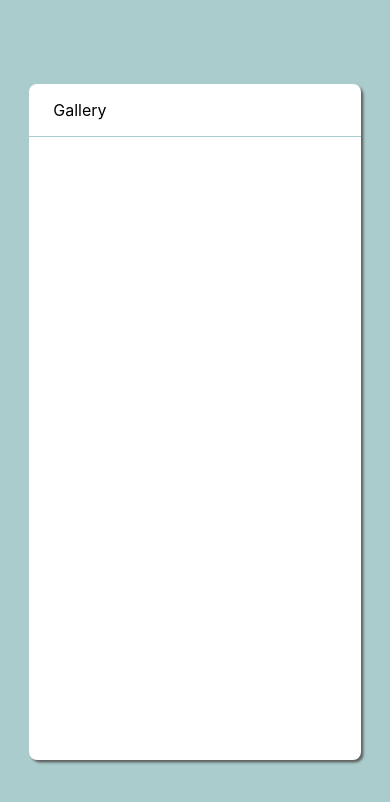
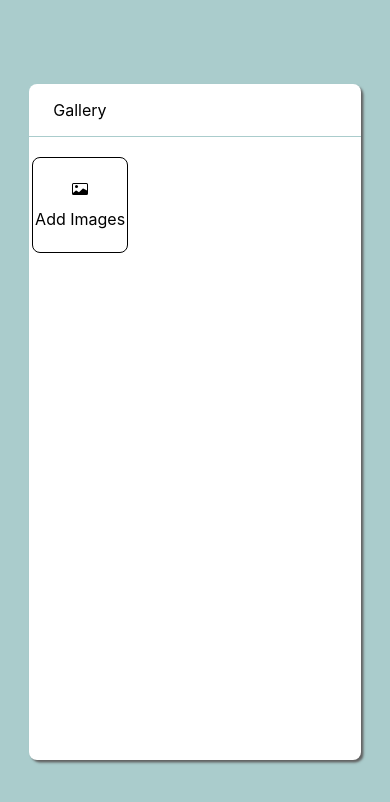
Before and after one commit to KawshikBss/react-picture-gallery, a React (Create React App) app: page / in a window 390 px wide. Shown: the top 802 px of the page. Built offline with nearby package versions, Linux system fonts and the light colour scheme.

Commit message:
fixed responsive

```diff
--- a/src/components/Card/card.css
+++ b/src/components/Card/card.css
@@ -5,6 +5,9 @@
     border-radius: 0.5rem;
     overflow: hidden;
     position: relative;
+}
+
+.card-container.card-hollow {
     background-color: #a5a5a5;
 }
 
@@ -14,11 +17,13 @@
 }
 
 .card-inner {
+    width: 100%;
+    height: 100%;
     border-radius: 0.5rem;
     overflow: hidden;
 }
 
-.card-hollow {
+.card-hollow .card-inner {
     scale: 0.9;
     border: 1px solid;
 }
@@ -33,7 +38,7 @@
 .card-img {
     width: 100%;
     height: 100%;
-    object-fit: contain;
+    object-fit: cover;
 }
 
 .card-overlay {
--- a/src/styles/gallery.css
+++ b/src/styles/gallery.css
@@ -46,7 +46,7 @@
     display: grid;
     grid-template-columns: repeat(5, 12rem);
     grid-auto-rows: 12rem;
-    justify-content: center;
+    justify-content: space-evenly;
     grid-gap: 1rem;
     position: relative;
 }
@@ -67,3 +67,24 @@
 .gallery-add-btn:hover {
     background-color: #c4c4c4;
 }
+
+@media (max-width: 1100px) {
+    .gallery-items {
+        grid-template-columns: repeat(auto-fill, 8rem);
+        grid-auto-rows: 8rem;
+    }
+}
+
+@media (max-width: 760px) {
+    .gallery-items {
+        grid-template-columns: repeat(auto-fill, 7rem);
+        grid-auto-rows: 7rem;
+    }
+}
+
+@media (max-width: 480px) {
+    .gallery-items {
+        grid-template-columns: repeat(auto-fill, 6rem);
+        grid-auto-rows: 6rem;
+    }
+}
```
